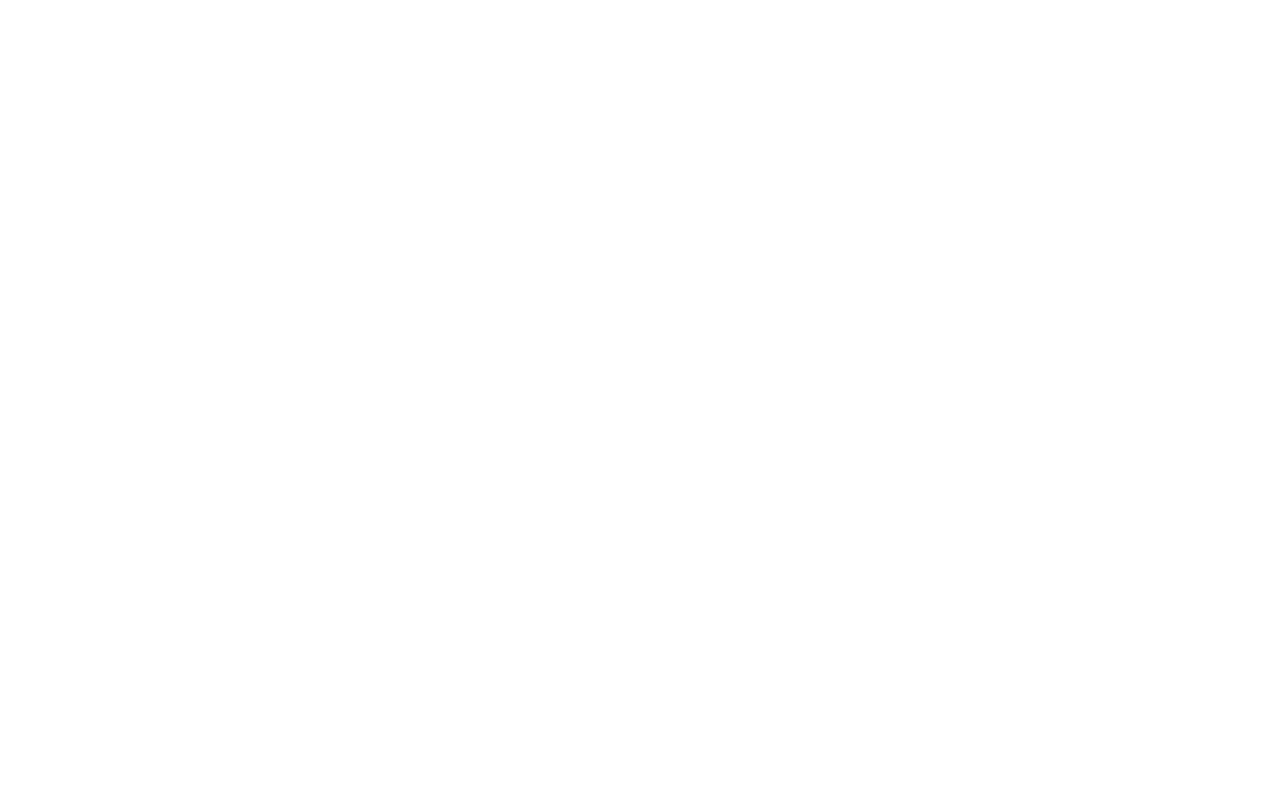
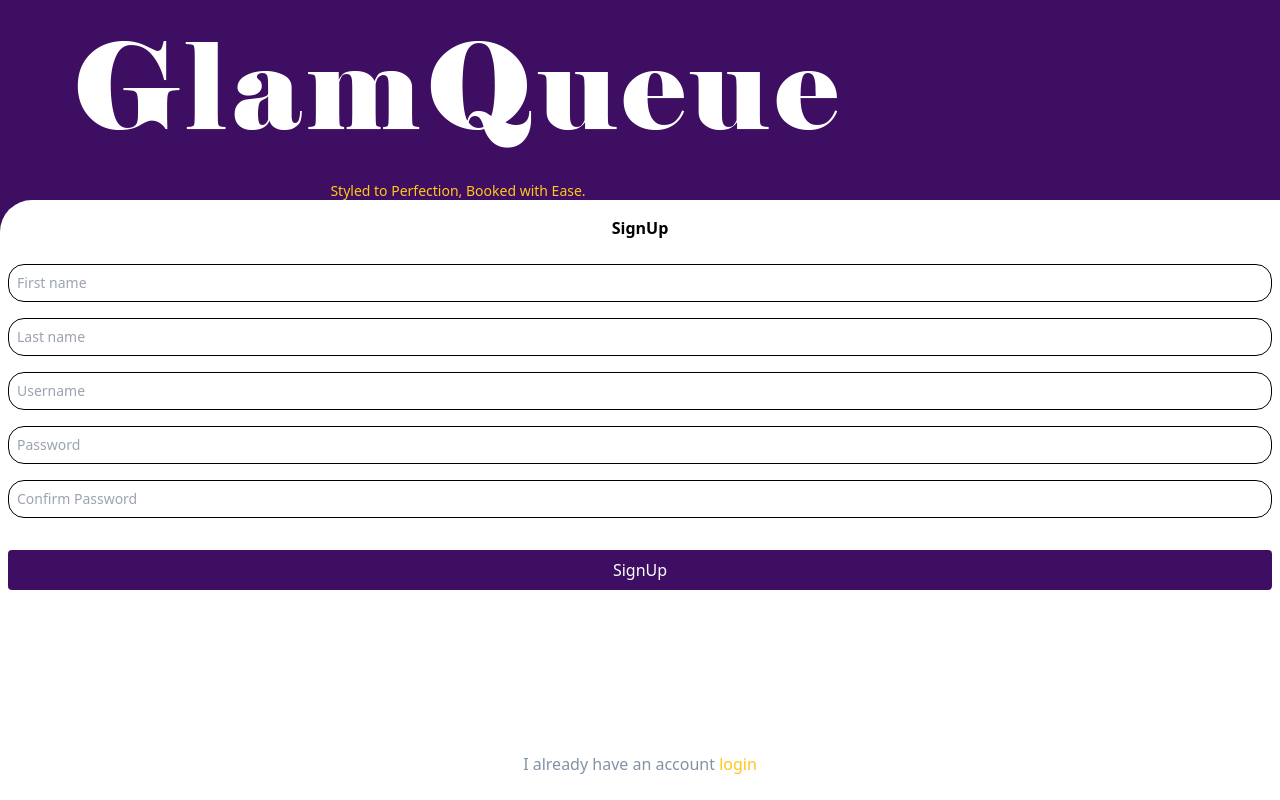
Before and after one commit to AtmosDerrick/babering-booking-web-app, a React (Create React App) app: page /signup in a window 1280 px wide. Before the commit this address had no page. Built offline with nearby package versions, Linux system fonts and the light colour scheme.

Commit message:
done with signiup

```diff
--- a/src/App.js
+++ b/src/App.js
@@ -3,12 +3,14 @@
 
 //components
 import Login from "./pages/Login";
+import SignUp from "./pages/Signup";
 
 function App() {
   return (
     <div className="bg-white h-[100vh]">
       <Routes>
         <Route index element={<Login />} />
+        <Route path="/signup" element={<SignUp />} />
       </Routes>
     </div>
   );
--- a/src/pages/Login.jsx
+++ b/src/pages/Login.jsx
@@ -1,5 +1,6 @@
 import React from "react";
 import logo from "../Assets/Images/glamque logo1.png";
+import { Link } from "react-router-dom";
 
 const Login = () => {
   return (
@@ -49,7 +50,9 @@
               <div className="absolute bottom-6 text-center ">
                 <p className="w-full text-center text-gray">
                   I don't have an account{" "}
-                  <span className="text-secondary drop-shadow-sm">Signup</span>
+                  <Link className="text-secondary drop-shadow-sm" to="/signup">
+                    Signup
+                  </Link>
                 </p>
               </div>
             </div>
--- /dev/null
+++ b/src/pages/Signup.jsx
@@ -0,0 +1,130 @@
+import React, { useState } from "react";
+import logo from "../Assets/Images/glamque logo1.png";
+import { Link } from "react-router-dom";
+
+const SignUp = () => {
+  const [formData, setFormData] = useState({
+    firstName: "",
+    lastName: "",
+    email: "",
+    username: "",
+    password: "",
+    confirmPassword: "",
+  });
+
+  const handleChange = (e) => {
+    setFormData({
+      ...formData,
+      [e.target.name]: e.target.value,
+    });
+  };
+
+  const handleSubmit = (e) => {
+    e.preventDefault();
+    // Add your signup logic here, such as API calls or state updates
+    console.log("Form submitted:", formData);
+  };
+  return (
+    <div className="min-h-screen bg-primary ">
+      <div className="w-full h-[25vh] pt-12  flex items-center">
+        <div className="text-center mb-8 px-2">
+          {/* Replace 'logo.png' with your actual logo */}
+          <img src={logo} alt="Logo" className=" mx-auto mb-4" />
+          <p className="text-sm text-secondary">
+            Styled to Perfection, Booked with Ease.
+          </p>
+        </div>
+      </div>
+      <div className="h-[75vh] bg-white rounded-tl-[2rem]">
+        <div className=" py-4 px-2 shadow-md w-full h-full  ">
+          <h2 className="text-base font-semibold text-center">SignUp</h2>
+          <form onSubmit={handleSubmit} className="mt-6">
+            <div className="grid grid-cols-1 gap-4 mb-4">
+              <div>
+                <input
+                  type="text"
+                  id="firstName"
+                  name="firstName"
+                  value={formData.firstName}
+                  onChange={handleChange}
+                  className="w-full border border-gray-300 p-2 rounded-2xl text-sm"
+                  placeholder="First name"
+                  required
+                />
+              </div>
+              <div>
+                <input
+                  type="text"
+                  id="lastName"
+                  name="lastName"
+                  value={formData.lastName}
+                  onChange={handleChange}
+                  className="w-full border border-gray-300 p-2 rounded-2xl text-sm"
+                  placeholder="Last name"
+                  required
+                />
+              </div>
+            </div>
+
+            <div className="mb-4">
+              <input
+                type="text"
+                id="username"
+                name="username"
+                value={formData.username}
+                onChange={handleChange}
+                className="w-full border border-gray-300 p-2 rounded-2xl text-sm"
+                placeholder="Username"
+                required
+              />
+            </div>
+            <div className="mb-4">
+              <input
+                type="password"
+                id="password"
+                name="password"
+                value={formData.password}
+                onChange={handleChange}
+                className="w-full border border-gray-300 p-2 rounded-2xl text-sm"
+                placeholder="Password"
+                required
+              />
+            </div>
+            <div className="mb-6">
+              <input
+                type="password"
+                id="confirmPassword"
+                name="confirmPassword"
+                value={formData.confirmPassword}
+                onChange={handleChange}
+                className="w-full border border-gray-300 p-2 rounded-2xl text-sm"
+                placeholder="Confirm Password"
+                required
+              />
+            </div>
+            <div className="w-full mt-8">
+              <button
+                type="submit"
+                className="w-full bg-primary text-white p-2 rounded transition-colors hover:bg-dark_primary focus:outline-none focus:shadow-outline-blue">
+                SignUp
+              </button>
+            </div>
+
+            <div className="w-full flex justify-center">
+              <div className="absolute bottom-6 text-center ">
+                <p className="w-full text-center text-gray">
+                  I already have an account{" "}
+                  <Link className="text-secondary drop-shadow-sm" to="/">
+                    login
+                  </Link>
+                </p>
+              </div>
+            </div>
+          </form>
+        </div>
+      </div>
+    </div>
+  );
+};
+
+export default SignUp;
```
